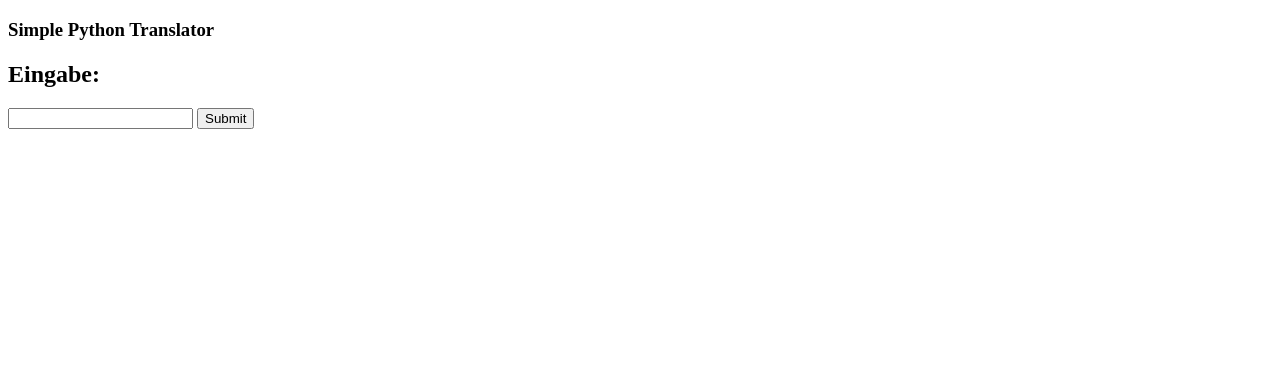
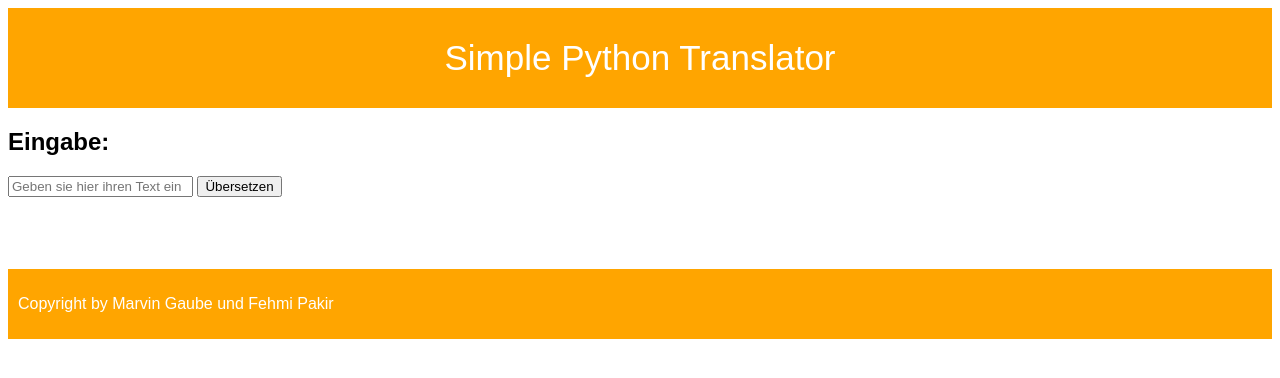
Before and after one commit to margau/cc19-django-translation, a Django app: page / in a window 1280 px wide. Shown: the top 378 px of the page. Run offline with Django 3.2, Linux system fonts and the light colour scheme.

Commit message:
Changed HTML Design

```diff
--- a/templates/index.html
+++ b/templates/index.html
@@ -1,20 +1,52 @@
 <!DOCTYPE html>
 <head>
-  <title>Simple Translator</title>
+  <title> Simple Translator</title>
 </head>
 <body>
-<h3>Simple Python Translator</h3>
+<header>Simple Python Translator</header>
+<div>
+  <h2>Eingabe:</h2>
+  <form method="post">{% csrf_token %}
+    <input type="text" name="input" placeholder="Geben sie hier ihren Text ein">
+    <input type="submit" value="Übersetzen">
+  </form>
+</div>
 {% if translated %}
 <div>
   <h2>Übersetzung erfolgreich:</h2>
-  <p>{{translation}}</p>
+  <p><input type="text" name="input" value={{translation}}></p>
 </div>
 {% endif %}
+<br>
+<br>
+<br>
+<br>
 <div>
-  <h2>Eingabe:</h2>
-  <form method="post">{% csrf_token %}
-    <input type="text" name="input">
-    <input type="submit">
-  </form>
+<footer>
+  <p>Copyright by Marvin Gaube und Fehmi Pakir</p>
+</footer>
 </div>
 </body>
+<style>
+    * {
+  box-sizing: border-box;
+}
+
+body {
+  font-family: Arial, Helvetica, sans-serif;
+}
+header {
+  background-color:Orange;
+  padding: 30px;
+  text-align: center;
+  font-size: 35px;
+  color: white;
+}
+
+footer {
+  background-color:Orange;
+  padding: 10px;
+  text-align: bottom left;
+  color: white;
+}
+</style>
```
